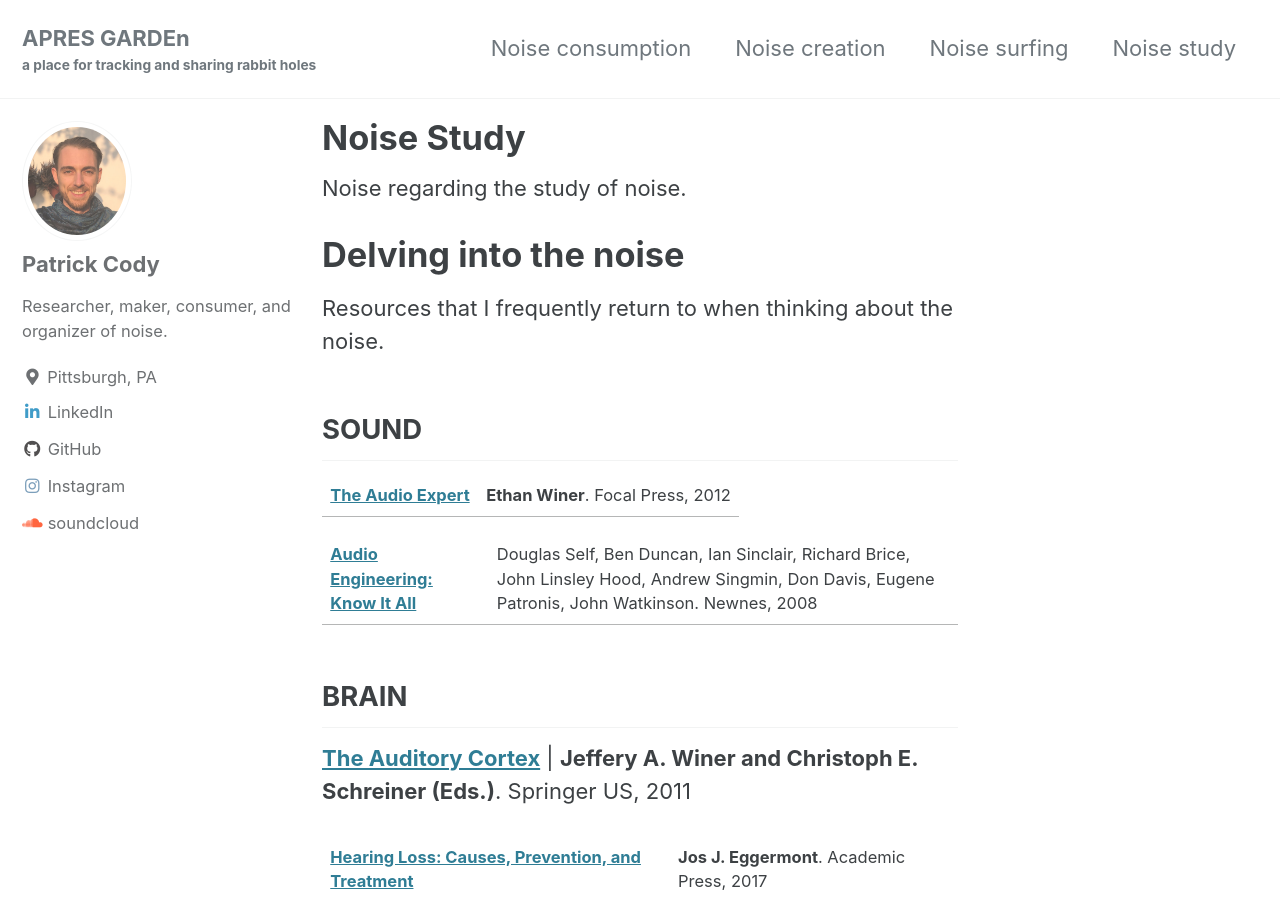
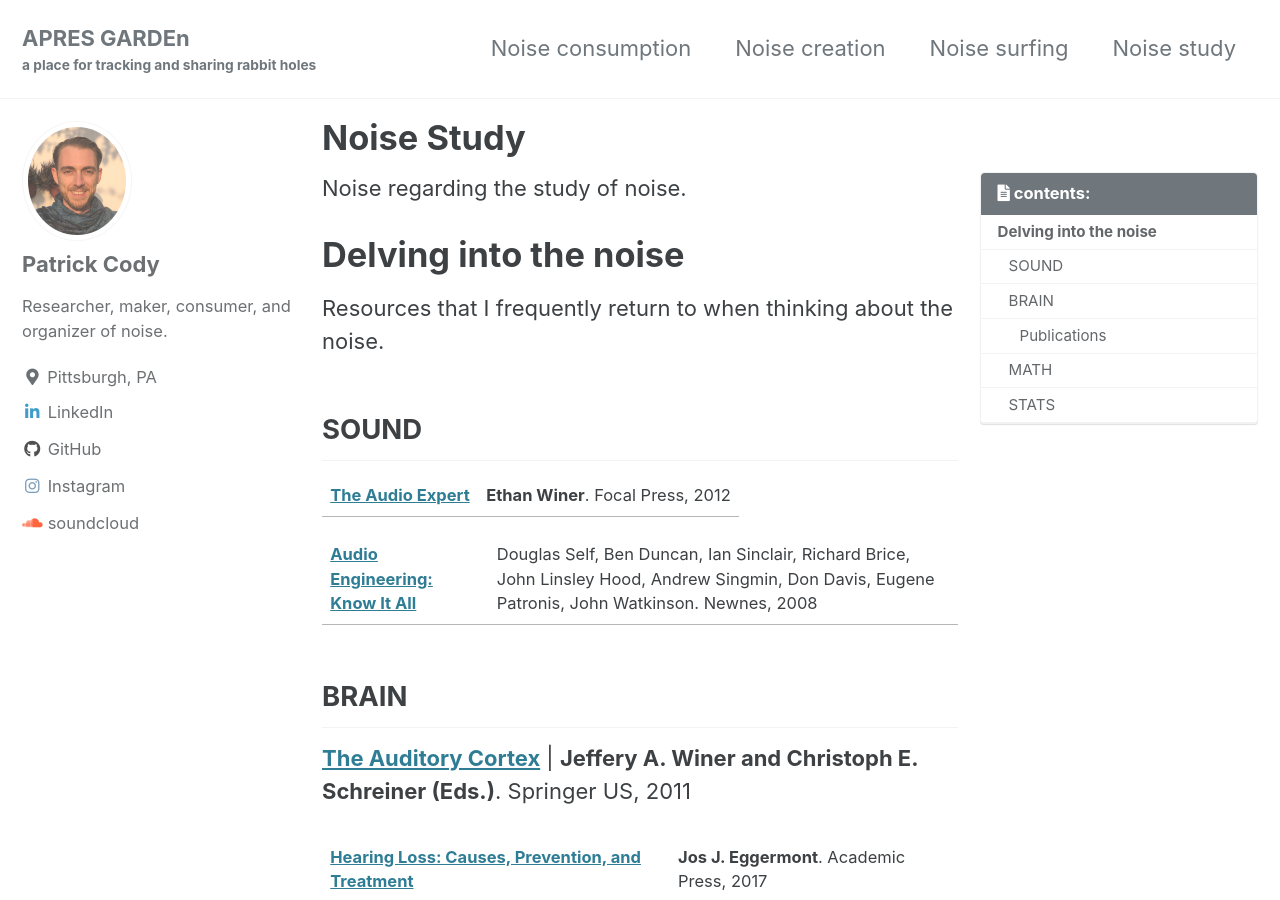
Before and after one commit to xiubert/xiubert.github.io, a Jekyll site: the page built from _pages/noiseStudy.md, in a window 1280 px wide and 900 px high. Built offline with Jekyll 4.4.1, drawn with Linux system fonts in a browser that asks for light colours; cached includes are drawn as plain includes; some of the changed text lies outside the part shown.

Commit message:
noise study udpate toc

```diff
--- a/_pages/noiseStudy.md
+++ b/_pages/noiseStudy.md
@@ -1,6 +1,9 @@
 ---
 permalink: /noiseStudy/
 title: "Noise Study"
+toc: true
+toc_label: "contents:"
+last_modified_at: 15/1/2021
 ---
 
 Noise regarding the study of noise.
```
